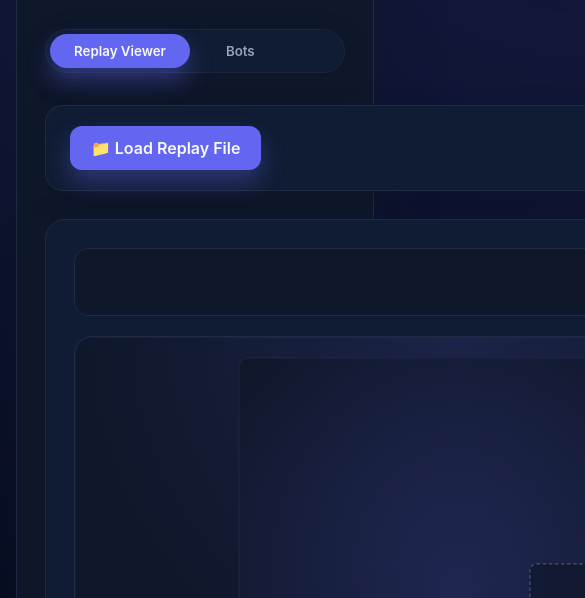
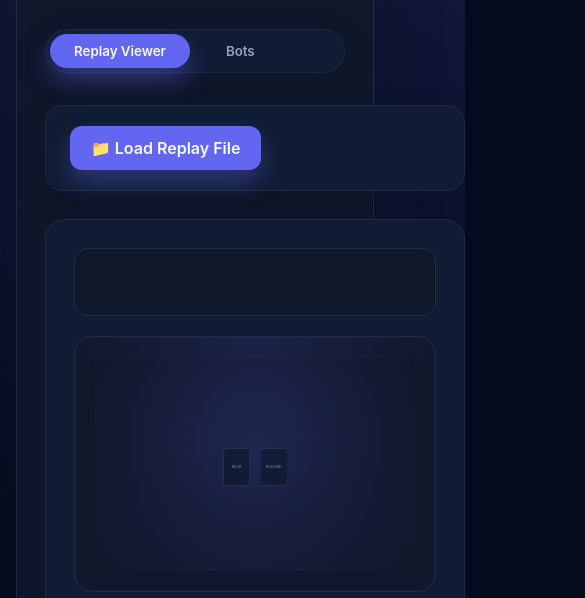
Before and after one commit to zwazel/exploding-kitten-bot-battle, a website built with Vite: page frontend/index.html in a window 390 px wide. Shown: the part 224-822 px from the top of the page, 585 px wide, since content can reach past the window. Built offline with nearby package versions, Linux system fonts and the light colour scheme; no server answers.

Commit message:
Fix replay board centering and responsive scaling

```diff
--- a/frontend/src/gameBoard.ts
+++ b/frontend/src/gameBoard.ts
@@ -98,39 +98,39 @@ export class GameBoard {
     const wrapper = this.container.querySelector('.game-board-wrapper') as HTMLElement;
     if (!board || !wrapper) return;
 
-    // Get available space (accounting for padding and margins)
-    // Determine how much horizontal space the board can take.
-    // Prefer the direct container width, but fall back to the parent's width or the viewport if needed.
-    const availableWidth = Math.max(
-      this.container.clientWidth,
-      this.container.parentElement?.clientWidth ?? 0,
-      window.innerWidth * 0.8
-    );
+    const parent = wrapper.parentElement as HTMLElement | null;
+    const parentRect = parent?.getBoundingClientRect();
+    const availableWidth = parentRect?.width ?? this.container.clientWidth ?? window.innerWidth;
 
-    // Calculate scale to fit within available width while keeping a small padding buffer.
-    const padding = 40; // 20px on each side
-    const maxWidth = Math.max(availableWidth - padding, 200);
+    // Account for the shell padding so the board never touches the container edges.
+    const parentStyles = parent ? window.getComputedStyle(parent) : null;
+    const horizontalPadding = parentStyles
+      ? parseFloat(parentStyles.paddingLeft) + parseFloat(parentStyles.paddingRight)
+      : 0;
+
+    const maxWidth = Math.max(availableWidth - horizontalPadding, 320);
+
+    // Respect available vertical space to avoid clipping on short screens.
+    const availableHeight = Math.max(window.innerHeight - 320, 320);
     const scaleX = maxWidth / this.boardWidth;
-
-    // Also respect available vertical space so the board doesn't overflow on short viewports.
-    const reservedVerticalSpace = 360; // header, controls, and info sections
-    const maxHeight = Math.max(window.innerHeight - reservedVerticalSpace, 240);
-    const scaleY = maxHeight / this.boardHeight;
+    const scaleY = availableHeight / this.boardHeight;
 
     const scale = Math.min(1, scaleX, scaleY);
     this.currentScale = Math.max(scale, 0.1);
 
-    // Apply scale transform
-    board.style.transform = `scale(${this.currentScale})`;
+    // Apply scale transform while keeping the board centered in the wrapper.
+    board.style.position = "absolute";
+    board.style.left = "50%";
+    board.style.top = "50%";
+    board.style.transform = `translate(-50%, -50%) scale(${this.currentScale})`;
 
-    // Adjust wrapper dimensions so layout calculations use the scaled size,
-    // keeping the board centered and preventing overflow issues on narrow screens.
     const scaledWidth = this.boardWidth * this.currentScale;
     const scaledHeight = this.boardHeight * this.currentScale;
     wrapper.style.width = `${scaledWidth}px`;
     wrapper.style.height = `${scaledHeight}px`;
     wrapper.style.maxWidth = "100%";
     wrapper.style.margin = "0 auto";
+    wrapper.style.position = "relative";
   }
 
   public refreshLayout(): void {
--- a/frontend/src/style.css
+++ b/frontend/src/style.css
@@ -726,14 +726,19 @@ input[type="number"]::-webkit-outer-spin-button {
 /* Game board */
 
 .game-board-wrapper {
+  position: relative;
   width: 100%;
+  max-width: 1200px;
   display: flex;
   justify-content: center;
   align-items: center;
+  margin: 0 auto;
 }
 
 .game-board {
-  position: relative;
+  position: absolute;
+  left: 50%;
+  top: 50%;
   background: radial-gradient(circle at center, rgba(99, 102, 241, 0.15), rgba(15, 23, 42, 0.98));
   border-radius: 18px;
   overflow: visible;
```
